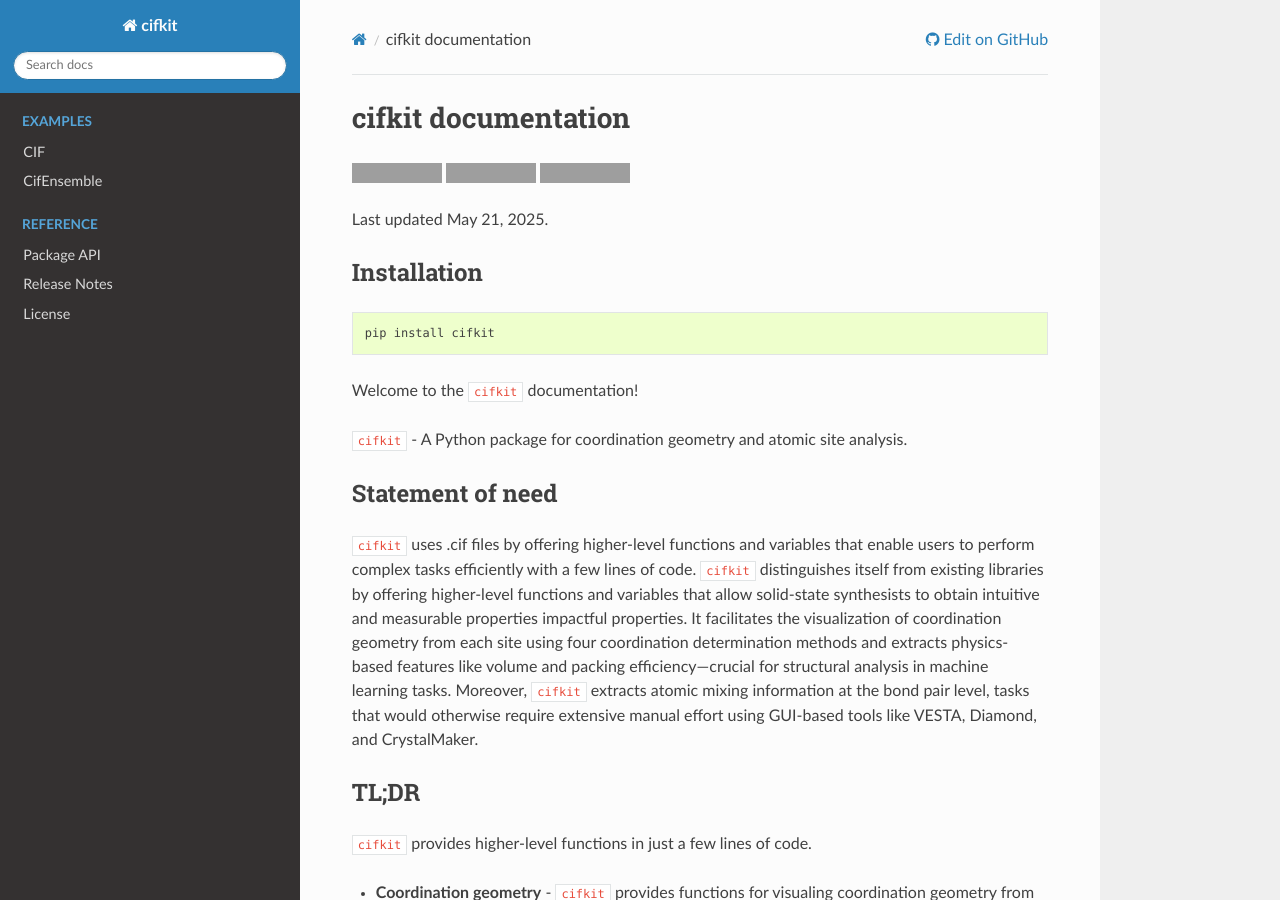
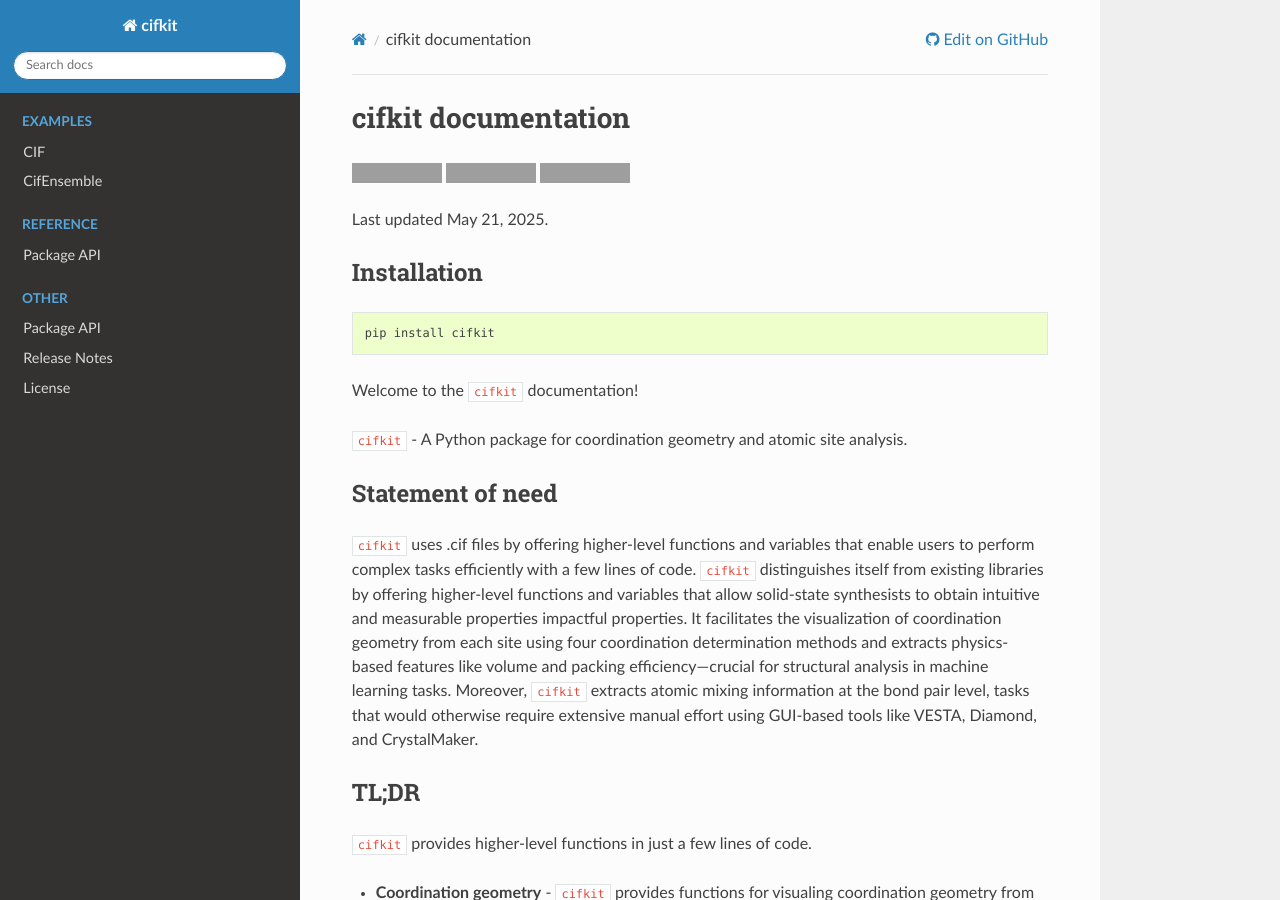
Before and after one commit to bobleesj/cifkit, a Sphinx documentation site: the page built from doc/source/index.rst, in a window 1280 px wide and 900 px high. Built offline with Sphinx 7.4.7 and the Read the Docs theme 3.1.0, drawn with Linux system fonts in a browser that asks for light colours; grey boxes are pictures that could not be loaded.

```diff
--- a/doc/source/index.rst
+++ b/doc/source/index.rst
@@ -243,6 +243,13 @@ Other links
    :caption: REFERENCE
 
    Package API <api/cifkit>
+
+.. toctree::
+   :maxdepth: 2
+   :hidden:
+   :caption: OTHER
+
+   Package API <api/cifkit>
    release
    license
 
```
